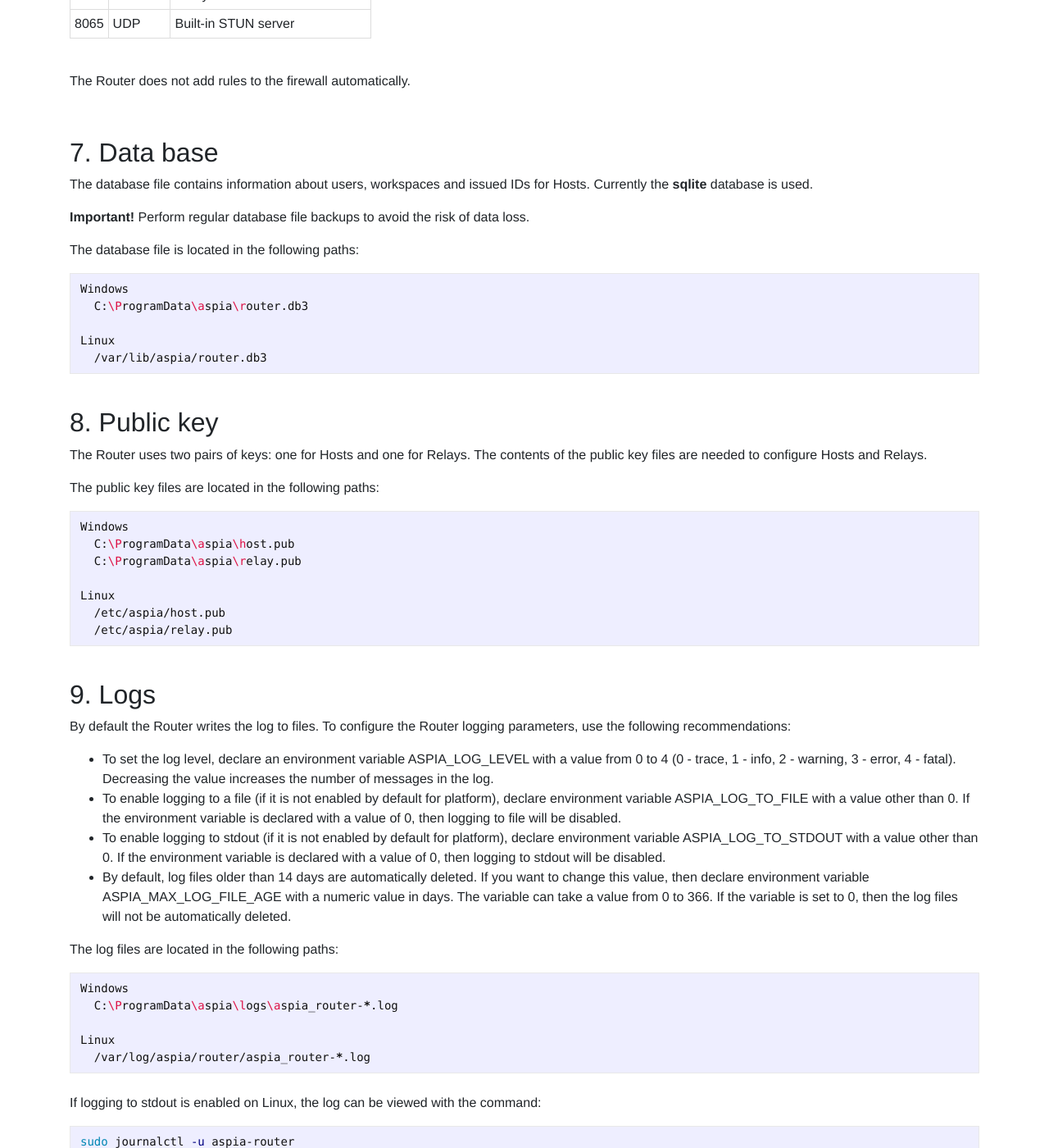
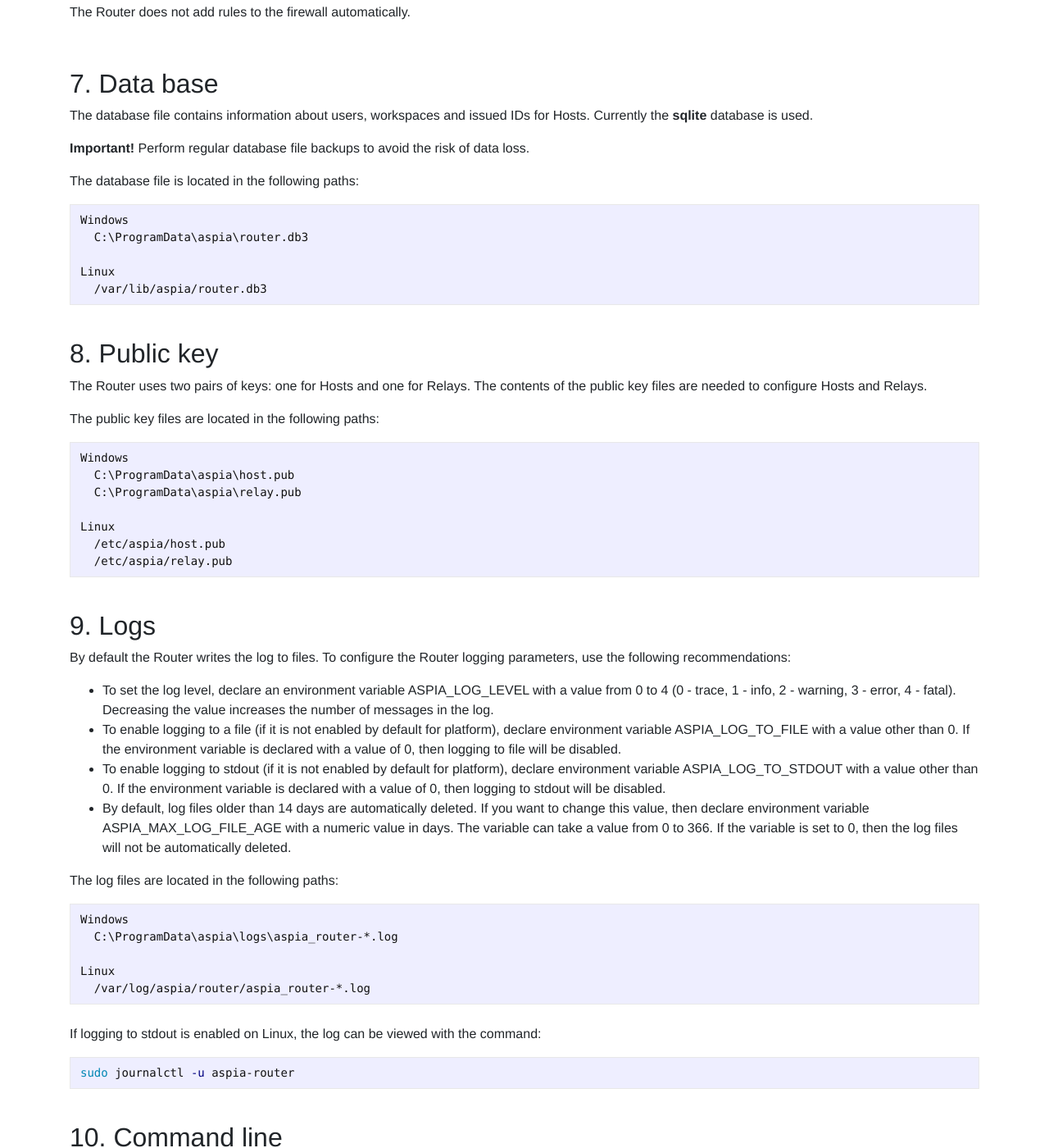
Before and after one commit to dchapyshev/dchapyshev.github.io, a Jekyll site: the page built from docs/router.md, in a window 1280 px wide and 1400 px high, scrolled down 4470 px. Shown: the whole window at 82% size. Built offline with Jekyll 4.4.1, drawn with Linux system fonts in a browser that asks for light colours; some of the changed text lies outside the part shown.

Commit message:
Update docs.

````diff
--- a/docs/router.md
+++ b/docs/router.md
@@ -113,7 +109,7 @@ The configuration file contains parameters that do not change while the applicat
 
 The Router configuration file is located in the following paths:
 
-```bash
+```text
 Windows
   C:\ProgramData\aspia\router.conf
 
@@ -210,7 +206,7 @@ The database file contains information about users, workspaces and issued IDs fo
 
 The database file is located in the following paths:
 
-```bash
+```text
 Windows
   C:\ProgramData\aspia\router.db3
 
@@ -226,7 +222,7 @@ files are needed to configure Hosts and Relays.
 
 The public key files are located in the following paths:
 
-```bash
+```text
 Windows
   C:\ProgramData\aspia\host.pub
   C:\ProgramData\aspia\relay.pub
@@ -248,7 +244,7 @@ following recommendations:
 
 The log files are located in the following paths:
 
-```bash
+```text
 Windows
   C:\ProgramData\aspia\logs\aspia_router-*.log
 
````
Also changed, not shown: other parts of docs/router.md (+0 -4 lines), docs/building-windows.md (+1 -1 lines), docs/client.md (+1 -1 lines), docs/host.md (+1 -1 lines), docs/relay.md (+2 -2 lines).
